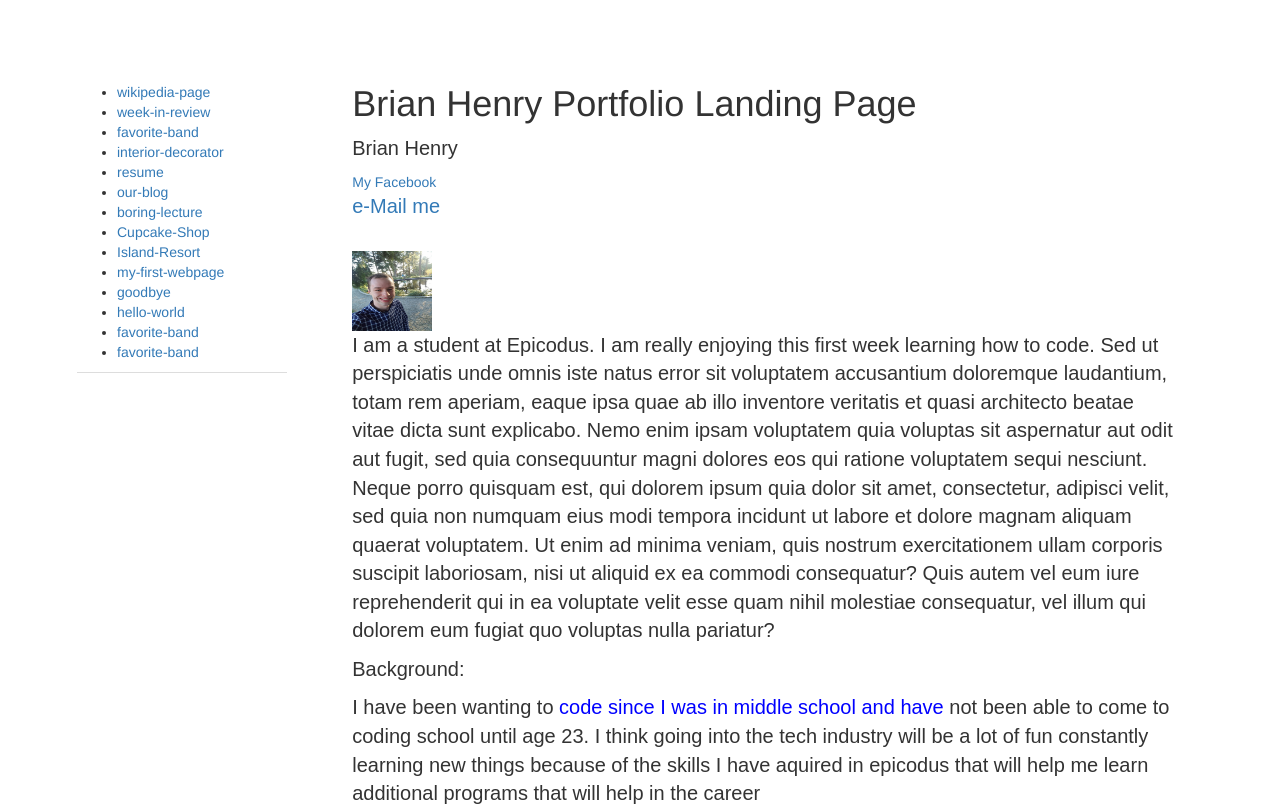
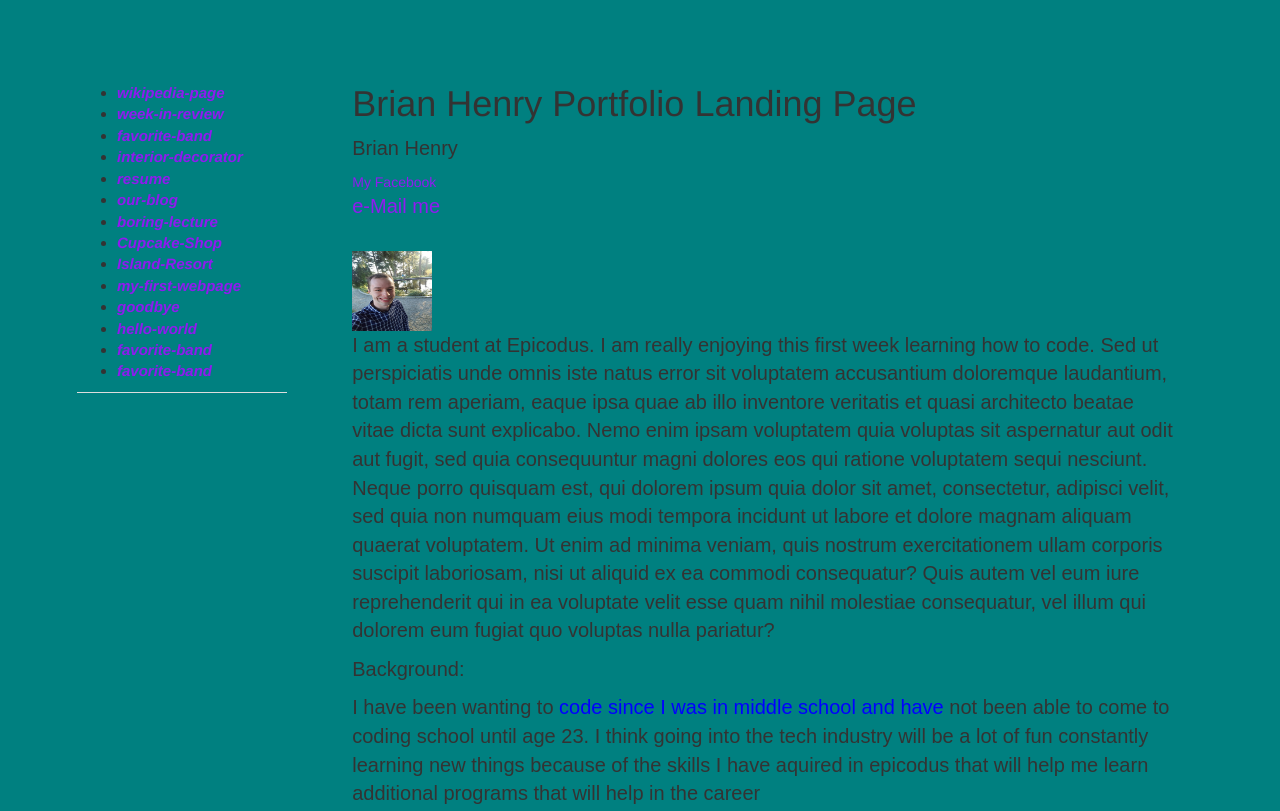
Before and after one commit to brianhenry617/portfolio-landing-page, a plain HTML site: page index.html in a window 1280 px wide. Shown: the top 811 px of the page. Drawn offline with nearby package versions, Linux system fonts and the light colour scheme.

Commit message:
background and link color change

```diff
--- a/css/styles.css
+++ b/css/styles.css
@@ -1,3 +1,18 @@
+body{
+  background-color: teal;
+}
+
+a{
+  color: #8f1aef;
+}
+
+.my-list-items{
+  padding: 50px;
+  font-size: 15px;
+  font-weight: bold;
+  font-style: italic;
+}
+
 img{
   height: 80px;
   width: 80px;
@@ -23,11 +38,3 @@ p{
   padding: 20px 0 20px 15px;
   margin: 12px;
 }
-
-.my-list-items{
-  padding: 50px;
-}
-
-head{
-  background-color: teal;
-}
```
